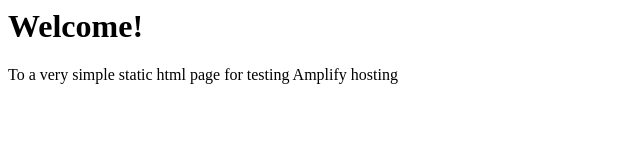
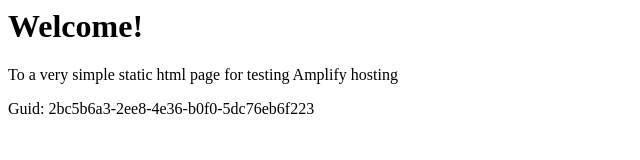
Before and after one commit to aws-aemilia-yul/Github-PR-Commit-Integration-Test-DoNotTouch-GitHubAutoBuildCanaryTest-v1-preprod-ca-central-1, a website: page src/index.html in a window 1280 px wide. Shown: the whole page, without its empty margins (0-640 px from the left). Drawn offline with Linux system fonts and the light colour scheme.

Commit message:
commit from integ tests

```diff
--- a/src/index.html
+++ b/src/index.html
@@ -1,3 +1,5 @@
+
+
 <html lang="en">
 
 <head>
@@ -10,6 +12,6 @@
 <body>
     <h1>Welcome!</h1>
     <p>To a very simple static html page for testing Amplify hosting</p>
-</body>
+    <p>Guid: 2bc5b6a3-2ee8-4e36-b0f0-5dc76eb6f223</p></body>
 
 </html>
```
